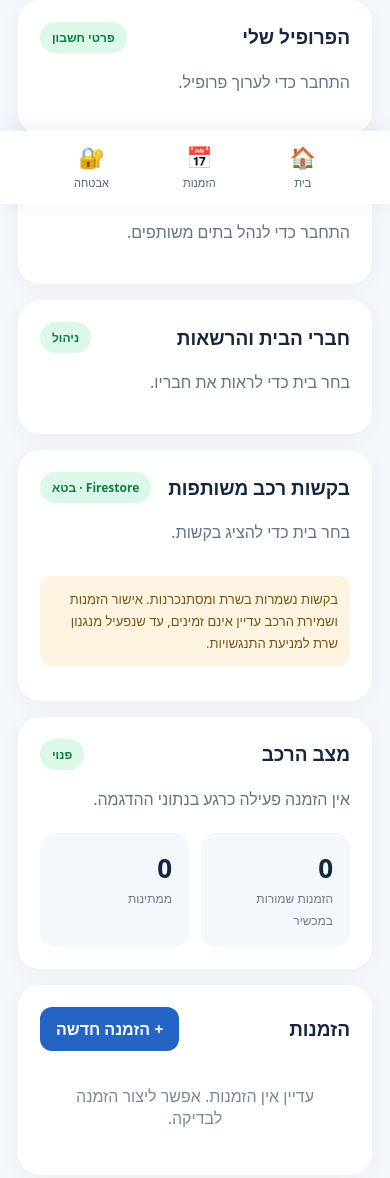
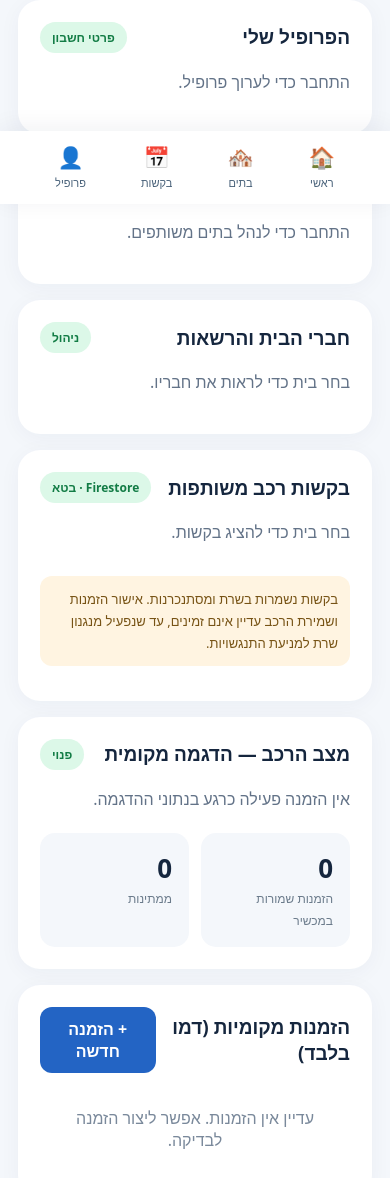
Before and after one commit to cartonush/FamilyAuto, a plain HTML site: page index.html in a window 390 px wide. Shown: the part 640-1818 px from the top of the page. Drawn offline with Linux system fonts and the light colour scheme; no server answers.

Commit message:
Clarify demo bookings and improve mobile bottom navigation

```diff
--- a/index.html
+++ b/index.html
@@ -1,10 +1,10 @@
 <!doctype html>
 <html lang="he" dir="rtl"><head><meta charset="UTF-8"><meta name="viewport" content="width=device-width,initial-scale=1,viewport-fit=cover"><meta name="theme-color" content="#14263f"><meta name="description" content="FamilyAuto — ניהול רכב משפחתי"><link rel="manifest" href="./manifest.webmanifest"><link rel="stylesheet" href="./styles.css"><title>FamilyAuto</title></head>
 <body><div id="app"><header><div class="brand"><span class="logo">🚙</span><div><strong>FamilyAuto</strong><small>בטא · Firebase Profiles</small></div></div><button id="themeBtn" class="icon-btn" aria-label="החלף מצב תצוגה">☾</button></header>
-<main><section class="hero"><span class="eyebrow">ברוכים הבאים</span><h1>הרכב המשפחתי,<br>בתיאום מושלם.</h1><p>ניהול הזמנות, זמינות ושיתוף בין בני המשפחה — במקום אחד.</p><div class="notice">🛡️ זוהי גרסת ממשק ראשונית. התחברות, פרופילים, בתים והרשאות בסיסיות מחוברים ל־Firebase. בקשות רכב חדשות מסתנכרנות דרך Firestore, אך עדיין אין אישור הזמנות, התראות Push או שמירת רכב מאושרת. אל תזינו בהזמנות מידע אישי אמיתי.</div></section>
-<section class="panel" id="authRoot"><p>טוען התחברות...</p></section><section class="panel" id="profileRoot"><p>טוען פרופיל...</p></section><section class="panel" id="homesRoot"><p>טוען בתים...</p></section><section class="panel" id="membersRoot"><p>בחר בית כדי להציג חברים והרשאות.</p></section><section class="panel" id="requestsRoot"><p>טוען בקשות...</p></section><section class="panel"><div class="section-title"><h2>מצב הרכב</h2><span class="pill" id="statusPill">פנוי</span></div><p id="statusText">אין הזמנה פעילה כרגע בנתוני ההדגמה.</p><div class="stats"><div><strong id="bookingCount">0</strong><small>הזמנות שמורות במכשיר</small></div><div><strong id="pendingCount">0</strong><small>ממתינות</small></div></div></section>
-<section class="panel" id="bookings"><div class="section-title"><h2>הזמנות</h2><button id="newBtn" class="primary">+ הזמנה חדשה</button></div><div id="bookingList" class="booking-list"></div></section>
+<main><section class="hero"><span class="eyebrow">ברוכים הבאים</span><h1>הרכב המשפחתי,<br>בתיאום מושלם.</h1><p>ניהול הזמנות, זמינות ושיתוף בין בני המשפחה — במקום אחד.</p><div class="notice">🛡️ זוהי גרסת ממשק ראשונית. התחברות, פרופילים, בתים, הרשאות בסיסיות ובקשות ממתינות מחוברים ל־Firebase. בקשות רכב חדשות מסתנכרנות דרך Firestore, אך עדיין אין אישור הזמנות, התראות Push או שמירת רכב מאושרת. אל תזינו בהזמנות מידע אישי אמיתי.</div></section>
+<section class="panel" id="authRoot"><p>טוען התחברות...</p></section><section class="panel" id="profileRoot"><p>טוען פרופיל...</p></section><section class="panel" id="homesRoot"><p>טוען בתים...</p></section><section class="panel" id="membersRoot"><p>בחר בית כדי להציג חברים והרשאות.</p></section><section class="panel" id="requestsRoot"><p>טוען בקשות...</p></section><section class="panel"><div class="section-title"><h2>מצב הרכב — הדגמה מקומית</h2><span class="pill" id="statusPill">פנוי בדמו</span></div><p id="statusText">אין הזמנה פעילה כרגע בנתוני ההדגמה.</p><div class="stats"><div><strong id="bookingCount">0</strong><small>הזמנות שמורות במכשיר</small></div><div><strong id="pendingCount">0</strong><small>ממתינות</small></div></div></section>
+<section class="panel" id="bookings"><div class="section-title"><h2>הזמנות מקומיות (דמו בלבד)</h2><button id="newBtn" class="primary">+ הזמנה חדשה</button></div><div id="bookingList" class="booking-list"></div></section>
 <section class="panel"><h2>המשך הפיתוח</h2><p>פרופילים, בתים, הרשאות בסיסיות ובקשות ממתינות מחוברים ל־Firestore. אישור הזמנות, התנגשויות ותזכורות דורשים המשך פיתוח מאובטח.</p></section>
-</main><nav><a href="#app">🏠<span>בית</span></a><a href="#bookings">📅<span>הזמנות</span></a><a href="#roadmap">🔐<span>אבטחה</span></a></nav></div>
+</main><nav><a href="#app">🏠<span>ראשי</span></a><a href="#homesRoot">🏘️<span>בתים</span></a><a href="#requestsRoot">📅<span>בקשות</span></a><a href="#profileRoot">👤<span>פרופיל</span></a></nav></div>
 <dialog id="bookingDialog"><form id="bookingForm"><h2>הזמנה חדשה</h2><label>שם לתצוגה<input name="name" maxlength="35" required placeholder="לדוגמה: בן משפחה"></label><label>התחלה<input name="start" type="datetime-local" required></label><label>סיום<input name="end" type="datetime-local" required></label><label>הערה (לא חובה)<input name="note" maxlength="120"></label><p id="formError" role="alert"></p><div class="actions"><button type="button" id="closeDialog">ביטול</button><button class="primary" type="submit">שמור במכשיר</button></div></form></dialog>
 <script type="module" src="./app.js"></script><script type="module" src="./firebase-auth.js"></script><script type="module" src="./firebase-homes.js"></script><script type="module" src="./firebase-profile.js"></script><script type="module" src="./firebase-members.js"></script><script type="module" src="./firebase-requests.js"></script></body></html>
```
